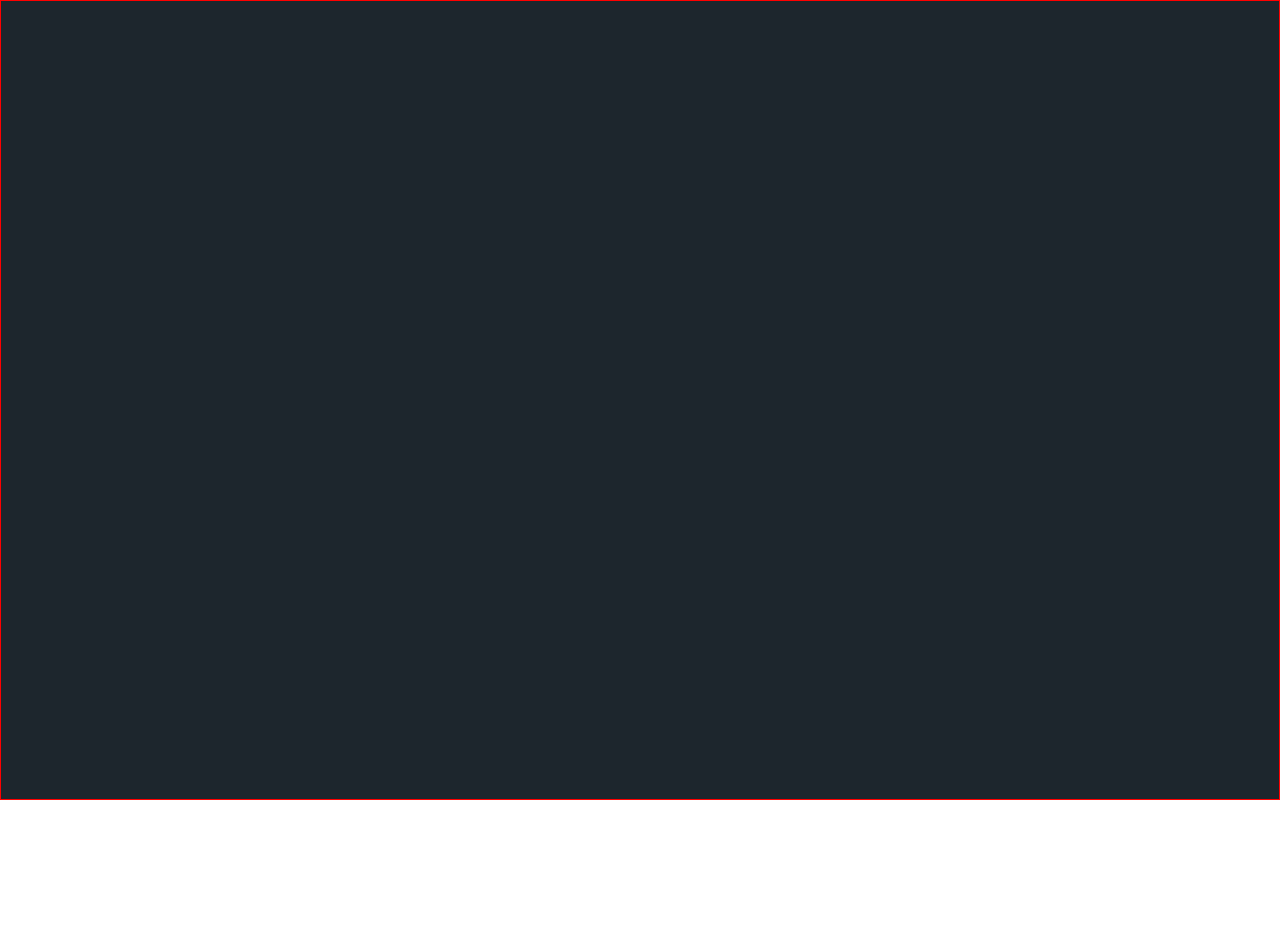
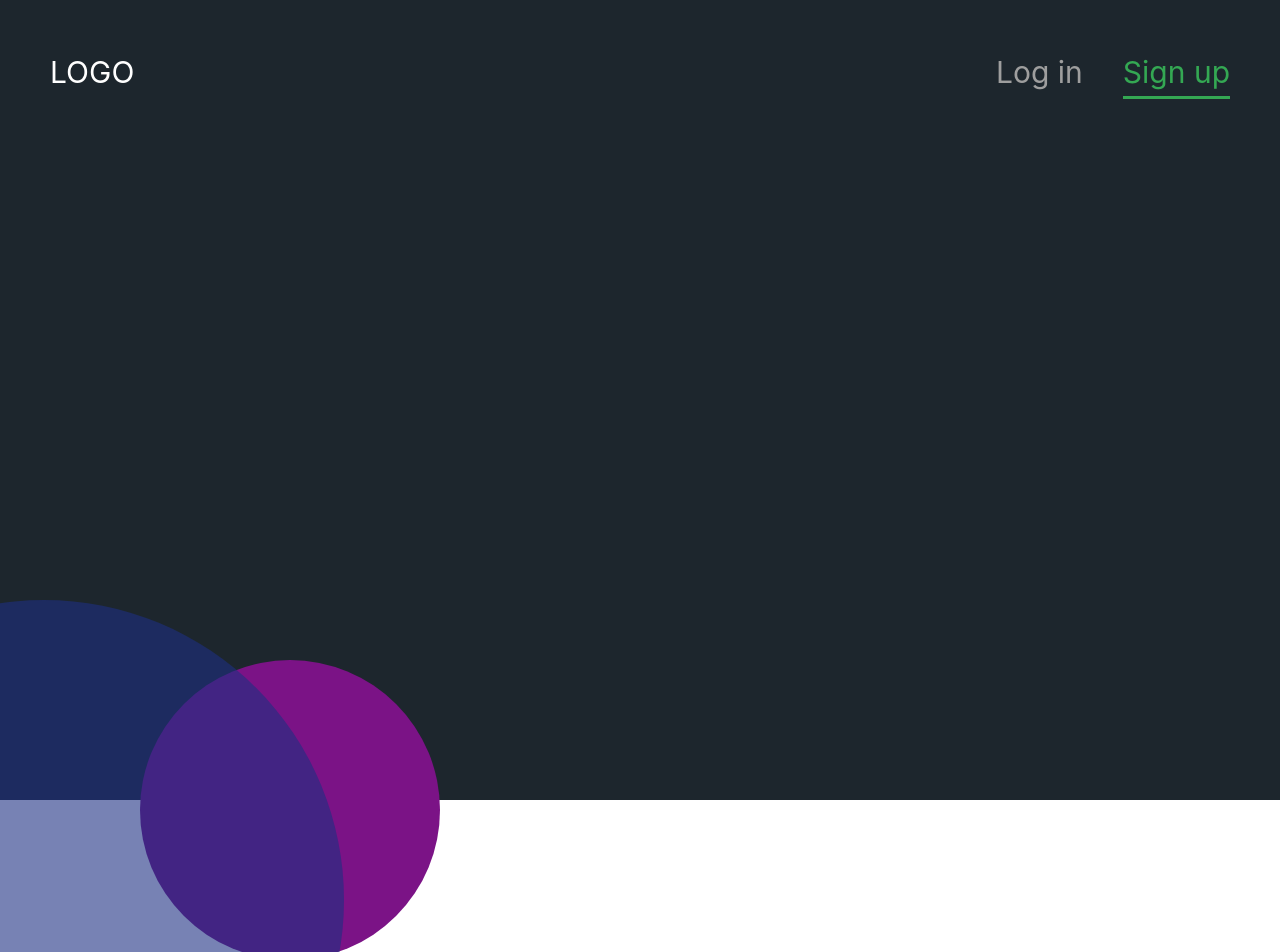
Before and after one commit to arjunsen1999/BabelChat, a React (Create React App) app in the folder client/: page /signup in a window 1280 px wide. Shown: the top 952 px of the page. Before the commit the page ends 800 px from the top, so only its background shows below. Built offline with nearby package versions, Linux system fonts and the light colour scheme.

Commit message:
added auth navbar

```diff
--- a/client/src/components/authpage/Navbar.tsx
+++ b/client/src/components/authpage/Navbar.tsx
@@ -1,5 +1,55 @@
+import { Box, Text } from "@chakra-ui/react";
 import React from "react";
+import { NavLink } from "react-router-dom";
+import style from "../../styles/AuthNavbar.module.css";
 
-export default function Navbar() {
-  return <></>;
+type NavbarProps = {
+  login: boolean;
+  signup: boolean;
+};
+export default function Navbar({ login, signup }: NavbarProps) {
+  return (
+    <>
+      <Box
+        display={"flex"}
+        alignItems={"center"}
+        justifyContent={"space-between"}
+      >
+        <Box>
+          <Text fontSize={"30px"} cursor={"pointer"} color={"white"}>
+            LOGO
+          </Text>
+        </Box>
+        <Box
+          display={"flex"}
+          alignItems={"center"}
+          justifyContent={"flex-end"}
+          gap={"40px"}
+        >
+          <NavLink to="/login">
+            <Text
+              fontSize={"30px"}
+              cursor={"pointer"}
+              color={login ? "#34A853" : "#9E9E9E"}
+              position={"relative"}
+              className={login? style.active : ""}
+            >
+              Log in
+            </Text>
+          </NavLink>
+          <NavLink to="/signup">
+            <Text
+              fontSize={"30px"}
+              cursor={"pointer"}
+              color={signup ? "#34A853" : "#9E9E9E"}
+              position={"relative"}
+              className={signup? style.active : ""}
+            >
+              Sign up
+            </Text>
+          </NavLink>
+        </Box>
+      </Box>
+    </>
+  );
 }
--- /dev/null
+++ b/client/src/components/signup/BlueCircle.tsx
@@ -0,0 +1,20 @@
+import { Box } from '@chakra-ui/react'
+import React from 'react'
+
+export default function BlueCircle() {
+  return (
+    <>
+    <Box
+        w={"600px"}
+        h="600px"
+        bg={"#1d3082"}
+        position={"absolute"}
+        bottom={"-50%"}
+        left={"-20%"}
+        borderRadius={"50%"}
+        opacity={"0.6"}
+        zIndex={5}
+      ></Box>
+    </>
+  )
+}
--- /dev/null
+++ b/client/src/components/signup/PinkCircle.tsx
@@ -0,0 +1,19 @@
+import { Box } from "@chakra-ui/react";
+import React from "react";
+
+export default function PinkCircle() {
+  return (
+    <>
+      <Box
+        w={"300px"}
+        h="300px"
+        bg={"#7b1386"}
+        position={"absolute"}
+        bottom={"-20%"}
+        left={"140px"}
+        borderRadius={"50%"}
+        zIndex={5}
+      ></Box>
+    </>
+  );
+}
--- a/client/src/pages/SignUp/SignUpPage.tsx
+++ b/client/src/pages/SignUp/SignUpPage.tsx
@@ -1,11 +1,16 @@
 import { Box } from '@chakra-ui/react'
 import React from 'react'
+import PinkCircle from '../../components/signup/PinkCircle'
+import BlueCircle from '../../components/signup/BlueCircle'
+import Navbar from '../../components/authpage/Navbar'
 
 export default function SignUpPage() {
   return (
     <>
-     <Box border={"1px solid red"} w="100%" minH={"100vh"}>
-
+     <Box w="100%" minH={"100vh"}position={"relative"} p={"50px"}>
+        <PinkCircle />
+        <BlueCircle />
+        <Navbar login={false} signup={true} />
      </Box>
     </>
   )
--- /dev/null
+++ b/client/src/styles/AuthNavbar.module.css
@@ -0,0 +1,9 @@
+.active::after{
+    content: "";
+    width: 100%;
+    height: 3px;
+    background-color: #34a853;
+    position: absolute;
+    left: 0px;
+    bottom: -4px;
+}
```
